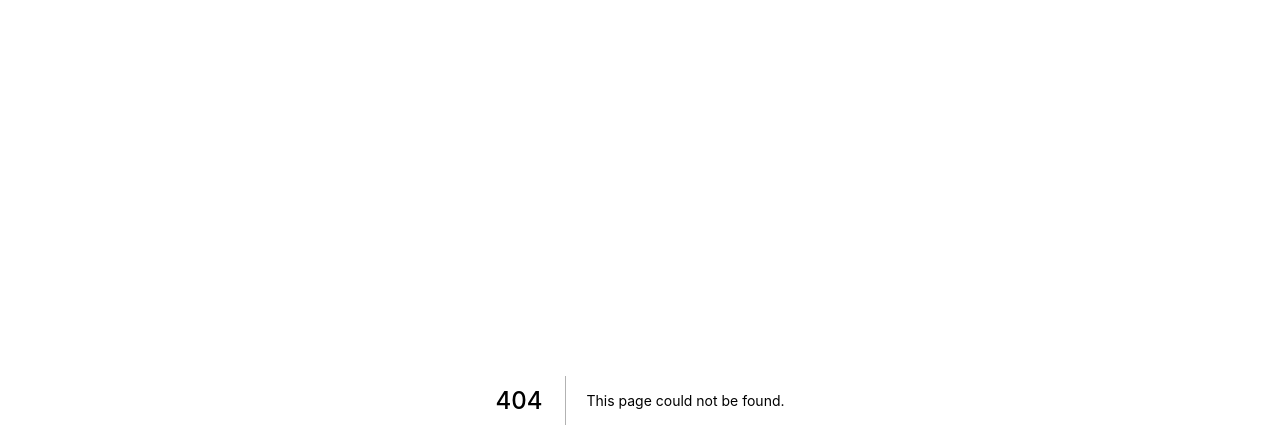
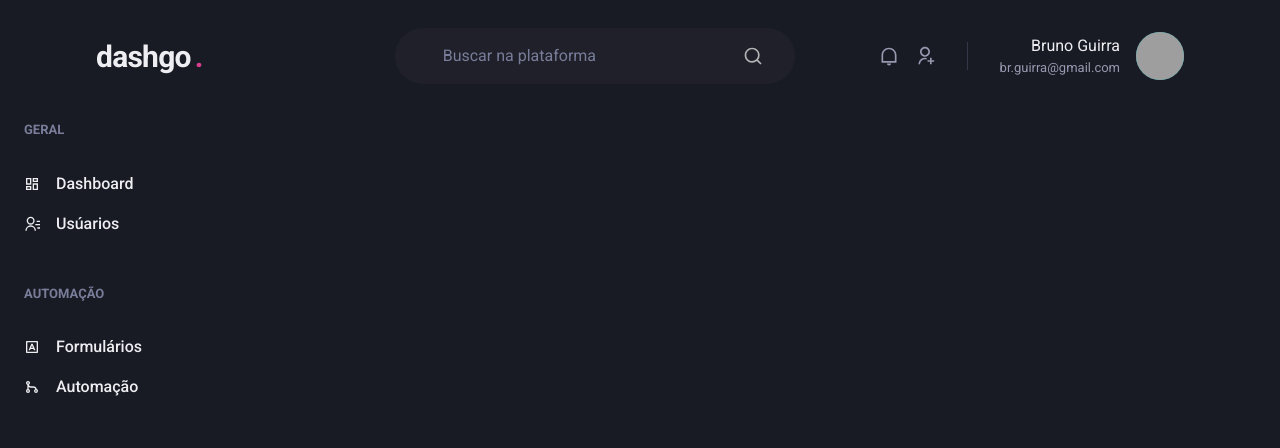
Before and after one commit to brGuirra/dashgo, a Next.js app: page /dashboard in a window 1280 px wide. Before the commit this address had no page. Shown: the top 448 px of the page. Built offline with nearby package versions, Linux system fonts and the light colour scheme; grey boxes are pictures that could not be loaded.

Commit message:
Feature: Created dashboard page   - Created application's header   - Created application's sidebar

```diff
--- a/package.json
+++ b/package.json
@@ -16,7 +16,8 @@
     "framer-motion": "^4.1.17",
     "next": "11.0.1",
     "react": "17.0.2",
-    "react-dom": "17.0.2"
+    "react-dom": "17.0.2",
+    "react-icons": "^4.2.0"
   },
   "devDependencies": {
     "@types/react": "17.0.14",
--- /dev/null
+++ b/src/components/Header.tsx
@@ -0,0 +1,83 @@
+import { Flex, Text, Input, Icon, HStack, Box, Avatar } from '@chakra-ui/react';
+import {
+  RiNotificationLine,
+  RiSearchLine,
+  RiUserAddLine,
+} from 'react-icons/ri';
+
+export function Header() {
+  return (
+    <Flex
+      as="header"
+      w="100%"
+      maxWidth={1480}
+      h="20"
+      mx="auto"
+      mt="4"
+      px="24"
+      align="center"
+    >
+      <Text fontSize="3xl" fontWeight="bold" letterSpacing="tight" w="256">
+        dashgo
+        <Text as="span" color="pink.500" ml="1">
+          .
+        </Text>
+      </Text>
+
+      <Flex
+        as="label"
+        flex="1"
+        py="4"
+        px="8"
+        ml="48"
+        maxWidth="400"
+        alignSelf="center"
+        color="gray.200"
+        bg="gray.800"
+        position="relative"
+        borderRadius="full"
+      >
+        <Input
+          color="gray.50"
+          variant="unstyled"
+          px="4"
+          mr="4"
+          placeholder="Buscar na plataforma"
+          _placeholder={{ color: 'gray.400' }}
+        />
+
+        <Icon alignSelf="center" as={RiSearchLine} fontSize="20" />
+      </Flex>
+
+      <Flex align="center" ml="auto">
+        <HStack
+          spacing="4"
+          mx="8"
+          pr="8"
+          py="1"
+          color="gray.300"
+          borderColor="gray.700"
+          borderRightWidth={1}
+        >
+          <Icon as={RiNotificationLine} fontSize="20" />
+          <Icon as={RiUserAddLine} fontSize="20" />
+        </HStack>
+      </Flex>
+
+      <Flex align="center">
+        <Box mr="4" textAlign="right">
+          <Text>Bruno Guirra</Text>
+          <Text color="gray.300" fontSize="small">
+            br.guirra@gmail.com
+          </Text>
+        </Box>
+
+        <Avatar
+          size="md"
+          name="Bruno Guirra"
+          src="https://github.com/brGuirra.png"
+        />
+      </Flex>
+    </Flex>
+  );
+}
--- /dev/null
+++ b/src/components/Sidebar.tsx
@@ -0,0 +1,55 @@
+import { Box, Stack, Text, Link, Icon } from '@chakra-ui/react';
+import {
+  RiContactsLine,
+  RiDashboardLine,
+  RiGitMergeLine,
+  RiInputMethodLine,
+} from 'react-icons/ri';
+
+export function Sidebar() {
+  return (
+    <Box as="aside" w="64" mr="8">
+      <Stack spacing="12" align="flex-start">
+        <Box>
+          <Text fontWeight="bold" fontSize="small" color="gray.400">
+            GERAL
+          </Text>
+          <Stack spacing="4" mt="8" align="stretch">
+            <Link display="flex" alignItems="center">
+              <Icon as={RiDashboardLine} />
+              <Text ml="4" fontWeight="medium">
+                Dashboard
+              </Text>
+            </Link>
+            <Link display="flex" alignItems="center">
+              <Icon as={RiContactsLine} />
+              <Text ml="4" fontWeight="medium">
+                Usúarios
+              </Text>
+            </Link>
+          </Stack>
+        </Box>
+
+        <Box>
+          <Text fontWeight="bold" fontSize="small" color="gray.400">
+            AUTOMAÇÃO
+          </Text>
+          <Stack spacing="4" mt="8" align="stretch">
+            <Link display="flex" alignItems="center">
+              <Icon as={RiInputMethodLine} />
+              <Text ml="4" fontWeight="medium">
+                Formulários
+              </Text>
+            </Link>
+            <Link display="flex" alignItems="center">
+              <Icon as={RiGitMergeLine} />
+              <Text ml="4" fontWeight="medium">
+                Automação
+              </Text>
+            </Link>
+          </Stack>
+        </Box>
+      </Stack>
+    </Box>
+  );
+}
--- /dev/null
+++ b/src/pages/dashboard.tsx
@@ -0,0 +1,16 @@
+import { Flex } from '@chakra-ui/react';
+
+import { Header } from '../components/Header';
+import { Sidebar } from '../components/Sidebar';
+
+export default function Dashboard() {
+  return (
+    <Flex flexDir="column" h="100vh">
+      <Header />
+
+      <Flex w="100%" maxWidth={1480} my="6" mx="auto" px="6">
+        <Sidebar />
+      </Flex>
+    </Flex>
+  );
+}
```
Also changed, not shown: src/components/Form/Input.tsx (added, +31 -0 lines), src/pages/index.tsx (+15 -39 lines), 1 other file (tests, documents, lock files or other folders).
